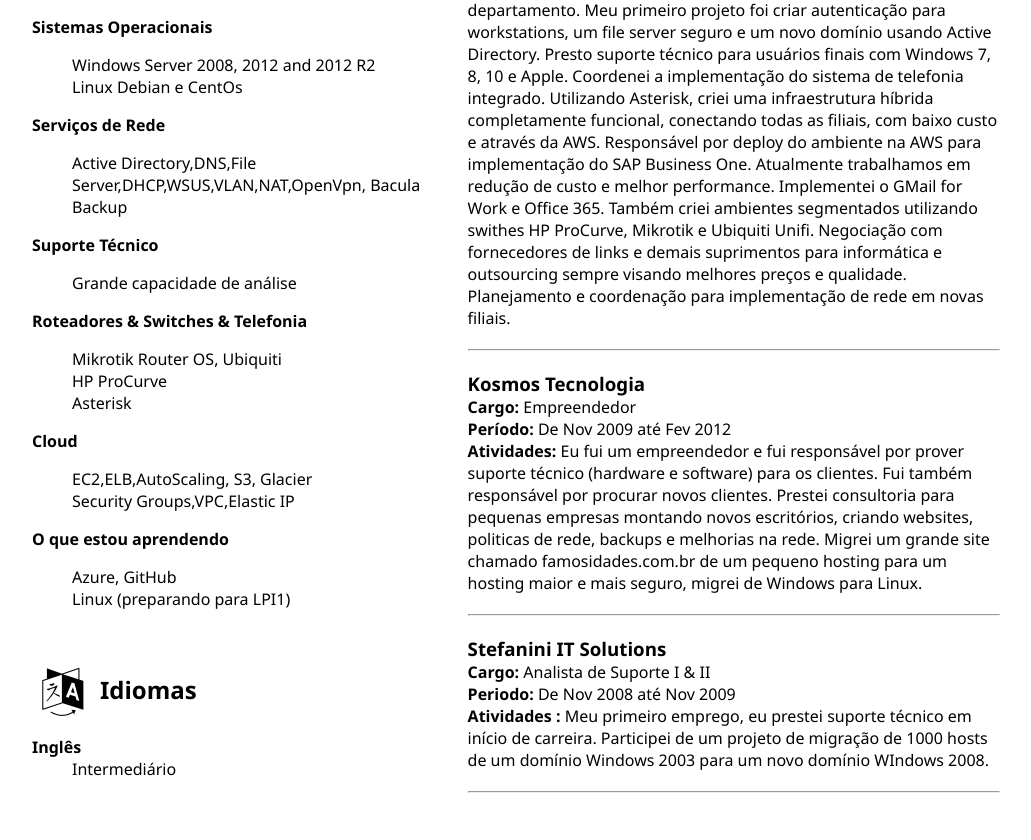
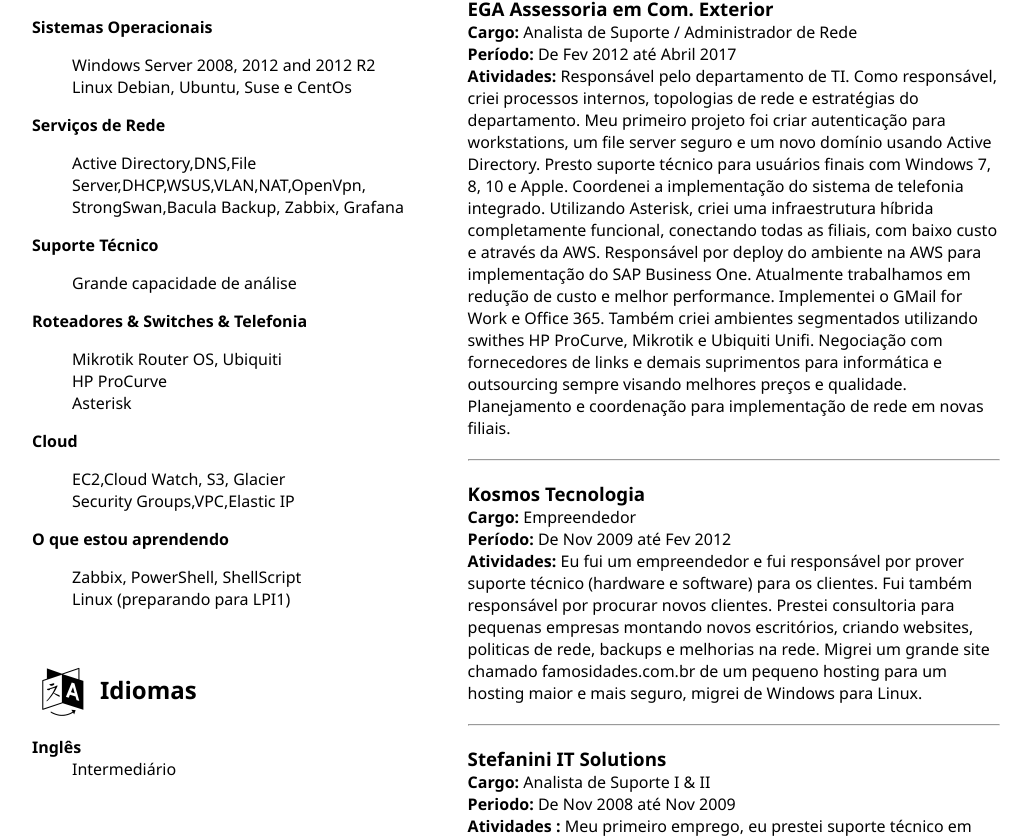
Before and after one commit to jefersonlemos/Resume-pt, a plain HTML site: page index.html in a window 1280 px wide. Shown: the part 725-1565 px from the top of the page, without its empty margins (124-1155 px from the left). Drawn offline with Linux system fonts and the light colour scheme.

Commit message:
Update index.html

```diff
--- a/index.html
+++ b/index.html
@@ -65,13 +65,13 @@
                         <dd>
                             <ul>
                                 <li>Windows Server 2008, 2012 and 2012 R2</li>
-                                <li> Linux Debian e CentOs</li>
+                                <li> Linux Debian, Ubuntu, Suse e CentOs</li>
                             </ul>
                         </dd>
                         <dt>Serviços de Rede</dt>
                         <dd>
                             <ul>
-                                <li>Active Directory,DNS,File Server,DHCP,WSUS,VLAN,NAT,OpenVpn, Bacula Backup</li>
+                                <li>Active Directory,DNS,File Server,DHCP,WSUS,VLAN,NAT,OpenVpn, StrongSwan,Bacula Backup, Zabbix, Grafana</li>
                             </ul>
                         </dd>
                         <dt>Suporte Técnico</dt>
@@ -93,7 +93,7 @@
                         <dt>Cloud</dt>
                         <dd>
                             <ul>
-                                <li>EC2,ELB,AutoScaling, S3, Glacier</li>
+                                <li>EC2,Cloud Watch, S3, Glacier</li>
 				<li>Security Groups,VPC,Elastic IP</li>
 
                             </ul>
@@ -101,7 +101,7 @@
                         <dt>O que estou aprendendo</dt>
                         <dd>
                             <ul>
-                                <li>Azure, GitHub</li>
+                                <li>Zabbix, PowerShell, ShellScript</li>
                                 <li>Linux (preparando para LPI1) </li>
                             </ul>
                         </dd>
@@ -125,7 +125,8 @@
 		    <h3>SkyOne Cloud Solutions</h3>
                     <strong>Cargo:</strong> Monitoramento / Analista de Suporte Internacional <br />
                     <strong>Atual:</strong> Desde Jul 2017<br />
-                    <strong>Atividades:</strong> Atividades da SkyOne
+                    <strong>Atividades:</strong> Responsável por criar a nova área de monitoramento com a responsabilidade de tornar a empresa pró-ativa aos incidentes. Implementei o monitoramento em aproximadamente 700 servidores em Cloud AWS e também o monitoramento de serviços(vpn,banco de dados).
+			Paralelamente atuava junto ao suporte em chamados relacionados a Linux e clientes internacionais.
                     <hr />
                     <h3>EGA Assessoria em Com. Exterior</h3>
                     <strong>Cargo:</strong> Analista de Suporte / Administrador de Rede  <br />
```
